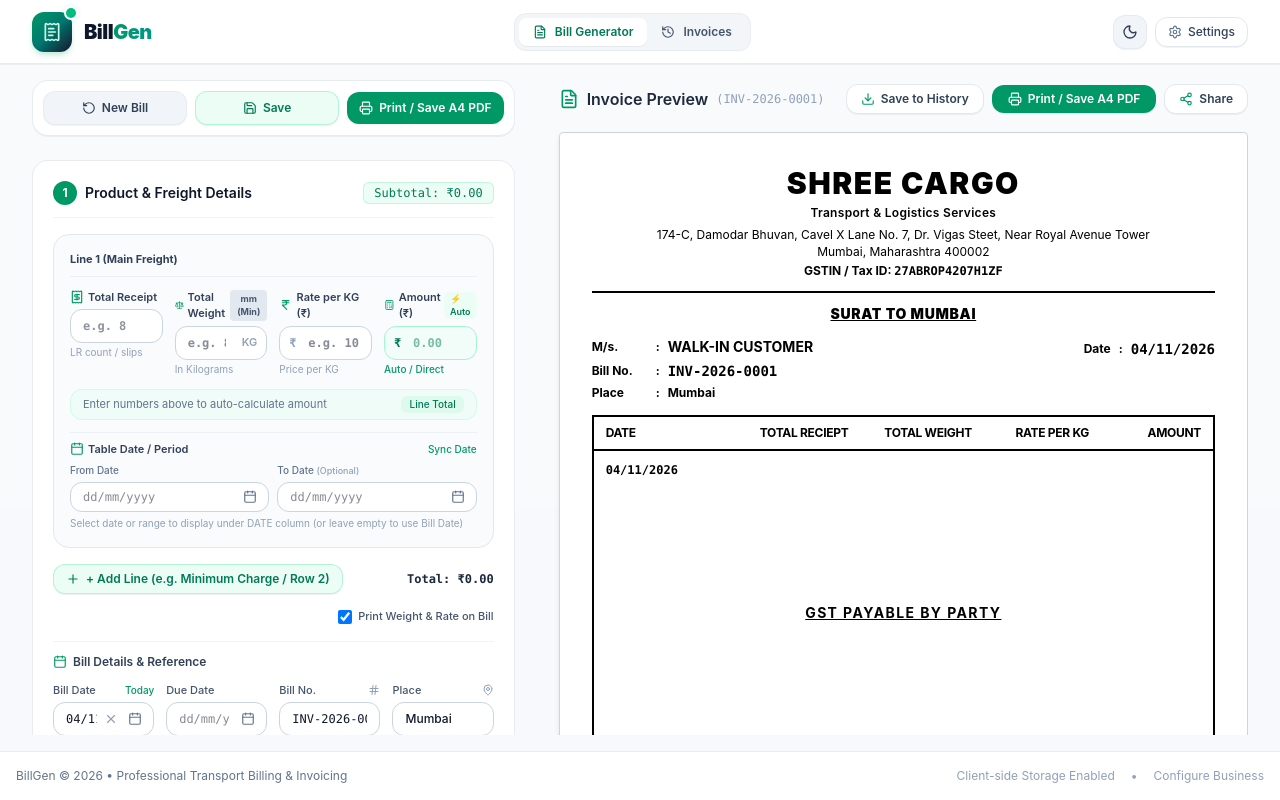
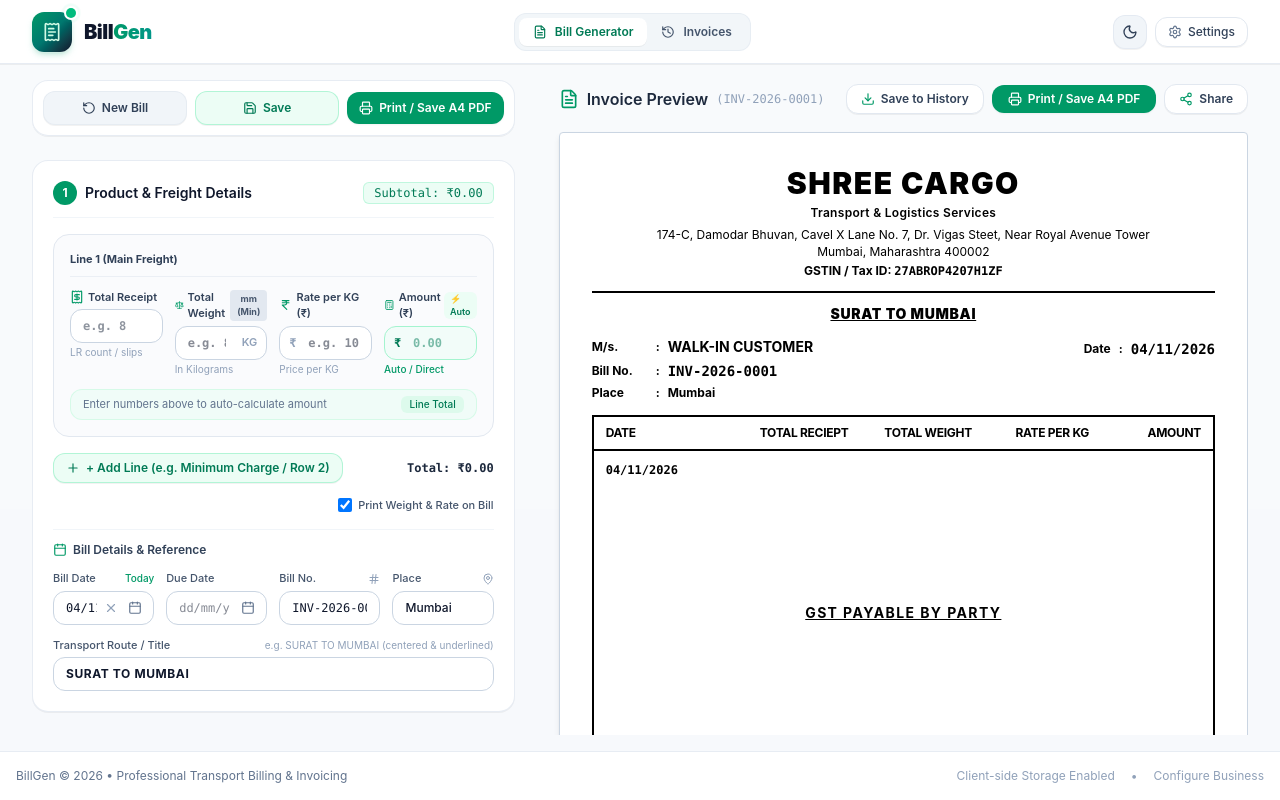
Before and after one commit to Prathampatel13/BILL-GEN, a React (Vite) app: page / in a window 1280 px wide. Built offline with nearby package versions, Linux system fonts and the light colour scheme.

Commit message:
refactor: completely remove Table Date / Period input from code and UI

```diff
--- a/src/App.jsx
+++ b/src/App.jsx
@@ -103,9 +103,6 @@ export default function App() {
     const defaultMake = 'Freight Transport';
     const defaultItem = {
       id: `item-${Date.now()}-1`,
-      startDate: '',
-      endDate: '',
-      dateRange: '',
       make: defaultMake,
       modelOrItem: 'Parcel Cargo',
       serialOrRef: '',
--- a/src/components/BillForm.jsx
+++ b/src/components/BillForm.jsx
@@ -52,7 +52,6 @@ export default function BillForm({
     ? bill.items
     : [{
         id: 'item-1',
-        dateRange: bill.dateRange || '',
         make: bill.make || 'Freight Transport',
         modelOrItem: bill.modelOrItem || 'Parcel Cargo',
         serialOrRef: bill.serialOrRef || '',
@@ -107,7 +106,6 @@ export default function BillForm({
       make: first.make || '',
       modelOrItem: first.modelOrItem || '',
       serialOrRef: first.serialOrRef || '',
-      dateRange: first.dateRange || '',
       totalReceipts: first.totalReceipts !== undefined ? first.totalReceipts : '',
       totalWeight: first.totalWeight !== undefined ? first.totalWeight : '',
       ratePerKg: first.ratePerKg !== undefined ? first.ratePerKg : '',
@@ -119,9 +117,6 @@ export default function BillForm({
   const handleAddItem = (defaultWeight = 'mm') => {
     const newItem = {
       id: `item-${Date.now()}-${items.length + 1}`,
-      startDate: '',
-      endDate: '',
-      dateRange: '',
       make: 'Freight Transport',
       modelOrItem: 'Parcel Cargo',
       serialOrRef: '',
@@ -468,93 +463,6 @@ export default function BillForm({
                   </div>
                   <span className="text-[10px] font-medium text-emerald-700 dark:text-emerald-300 bg-emerald-100/60 dark:bg-emerald-900/50 px-2 py-0.5 rounded-md">
                     {hasWeightCalc ? '✓ Weight × Rate' : hasMmCalc ? '✓ mm Minimum' : 'Line Total'}
-                  </span>
-                </div>
-
-                {/* Individual Date / Period for Table Column (using DateInput matching Image 1) */}
-                <div className="pt-2 border-t border-slate-200/50 dark:border-slate-800/80">
-                  <div className="flex items-center justify-between mb-1.5">
-                    <label className="text-[11px] font-semibold text-slate-700 dark:text-slate-300 flex items-center gap-1">
-                      <Calendar className="w-3.5 h-3.5 text-emerald-600 dark:text-emerald-400" />
-                      <span>Table Date / Period</span>
-                    </label>
-                    <div className="flex items-center gap-2">
-                      {index === 0 && (
-                        <button
-                          type="button"
-                          onClick={() => {
-                            handleUpdateItem(index, 'startDate', bill.date || '');
-                            handleUpdateItem(index, 'endDate', bill.dueDate || '');
-                          }}
-                          className="text-[10px] text-emerald-600 dark:text-emerald-400 hover:underline font-medium cursor-pointer"
-                          title="Copy from Bill Date & Due Date"
-                        >
-                          Sync Date
-                        </button>
-                      )}
-                      {index > 0 && !item.endDate && (
-                        <button
-                          type="button"
-                          onClick={() => handleUpdateItem(index, 'endDate', item.startDate || bill.date || '')}
-                          className="text-[10px] text-emerald-600 dark:text-emerald-400 hover:underline font-medium cursor-pointer"
-                        >
-                          + Add Range
-                        </button>
-                      )}
-                    </div>
-                  </div>
-
-                  {index === 0 || item.endDate ? (
-                    <div className="grid grid-cols-1 sm:grid-cols-2 gap-2">
-                      <div>
-                        <span className="text-[10px] font-medium text-slate-500 dark:text-slate-400 block mb-1">
-                          {index === 0 ? 'From Date' : 'Date'}
-                        </span>
-                        <DateInput
-                          value={item.startDate || ''}
-                          onChange={(val) => handleUpdateItem(index, 'startDate', val)}
-                          placeholder="dd/mm/yyyy"
-                          className="w-full px-3 py-1.5 text-xs border border-slate-300 dark:border-slate-700 rounded-xl focus:ring-2 focus:ring-emerald-500/20 focus:border-emerald-500 bg-white dark:bg-[#1e293b] text-slate-900 dark:text-slate-100 font-medium"
-                        />
-                      </div>
-                      <div>
-                        <div className="flex items-center justify-between mb-1">
-                          <span className="text-[10px] font-medium text-slate-500 dark:text-slate-400">
-                            To Date <span className="text-[9px] text-slate-400">(Optional)</span>
-                          </span>
-                          {index > 0 && (
-                            <button
-                              type="button"
-                              onClick={() => handleUpdateItem(index, 'endDate', '')}
-                              className="text-[10px] text-rose-500 hover:underline cursor-pointer"
-                            >
-                              Remove
-                            </button>
-                          )}
-                        </div>
-                        <DateInput
-                          value={item.endDate || ''}
-                          onChange={(val) => handleUpdateItem(index, 'endDate', val)}
-                          placeholder="dd/mm/yyyy"
-                          className="w-full px-3 py-1.5 text-xs border border-slate-300 dark:border-slate-700 rounded-xl focus:ring-2 focus:ring-emerald-500/20 focus:border-emerald-500 bg-white dark:bg-[#1e293b] text-slate-900 dark:text-slate-100 font-medium"
-                        />
-                      </div>
-                    </div>
-                  ) : (
-                    <div>
-                      <DateInput
-                        value={item.startDate || ''}
-                        onChange={(val) => handleUpdateItem(index, 'startDate', val)}
-                        placeholder="dd/mm/yyyy"
-                        className="w-full px-3 py-1.5 text-xs border border-slate-300 dark:border-slate-700 rounded-xl focus:ring-2 focus:ring-emerald-500/20 focus:border-emerald-500 bg-white dark:bg-[#1e293b] text-slate-900 dark:text-slate-100 font-medium"
-                      />
-                    </div>
-                  )}
-
-                  <span className="text-[10px] text-slate-400 dark:text-slate-500 mt-1 block">
-                    {index === 0
-                      ? 'Select date or range to display under DATE column (or leave empty to use Bill Date)'
-                      : 'Leave blank to match receipt photo, or select date with calendar picker'}
                   </span>
                 </div>
               </div>
--- a/src/components/InvoiceDocument.jsx
+++ b/src/components/InvoiceDocument.jsx
@@ -123,28 +123,11 @@ export default function InvoiceDocument({
               itemTotal = parseFloat(item.amount) || 0;
             }
 
-            // Date range: check startDate and endDate first, then fallback to dateRange or bill dates for line 1
+            // Consignment date range: line 1 displays bill date & due date range, subsequent lines remain blank
+            const startDate = bill.date ? formatReceiptDate(bill.date) : '';
+            const endDate = bill.dueDate ? formatReceiptDate(bill.dueDate) : '';
             let formattedDateRange = '';
-            const sDate = item.startDate ? formatReceiptDate(item.startDate) : '';
-            const eDate = item.endDate ? formatReceiptDate(item.endDate) : '';
-
-            if (sDate && eDate && sDate !== eDate) {
-              formattedDateRange = `${sDate}\nTo\n${eDate}`;
-            } else if (sDate) {
-              formattedDateRange = sDate;
-            } else if (eDate) {
-              formattedDateRange = eDate;
-            } else if (item.dateRange && item.dateRange.trim()) {
-              const raw = item.dateRange.trim();
-              if (raw.toLowerCase().includes(' to ')) {
-                const parts = raw.split(/\s+to\s+/i);
-                formattedDateRange = `${parts[0]}\nTo\n${parts.slice(1).join(' To ')}`;
-              } else {
-                formattedDateRange = raw;
-              }
-            } else if (idx === 0) {
-              const startDate = bill.date ? formatReceiptDate(bill.date) : '';
-              const endDate = bill.dueDate ? formatReceiptDate(bill.dueDate) : '';
+            if (idx === 0) {
               if (startDate && endDate && startDate !== endDate) {
                 formattedDateRange = `${startDate}\nTo\n${endDate}`;
               } else if (startDate) {
```
